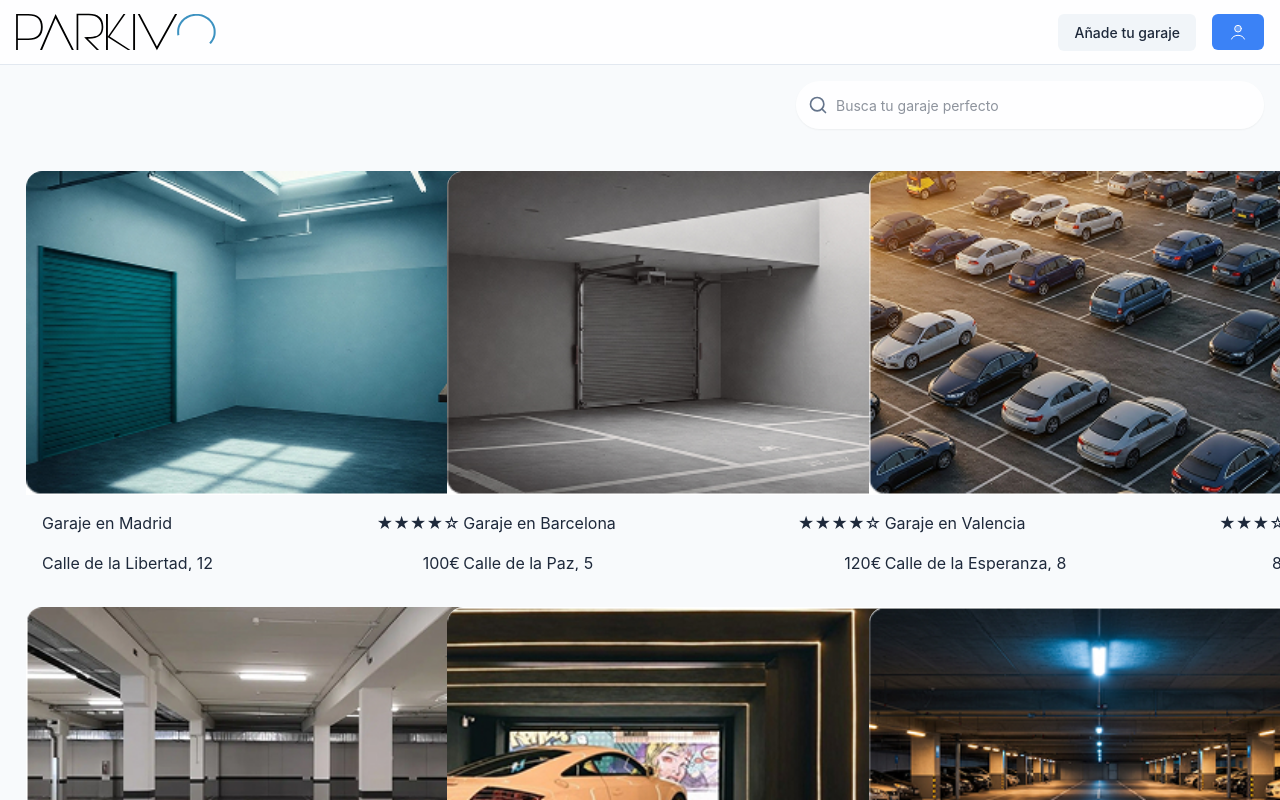
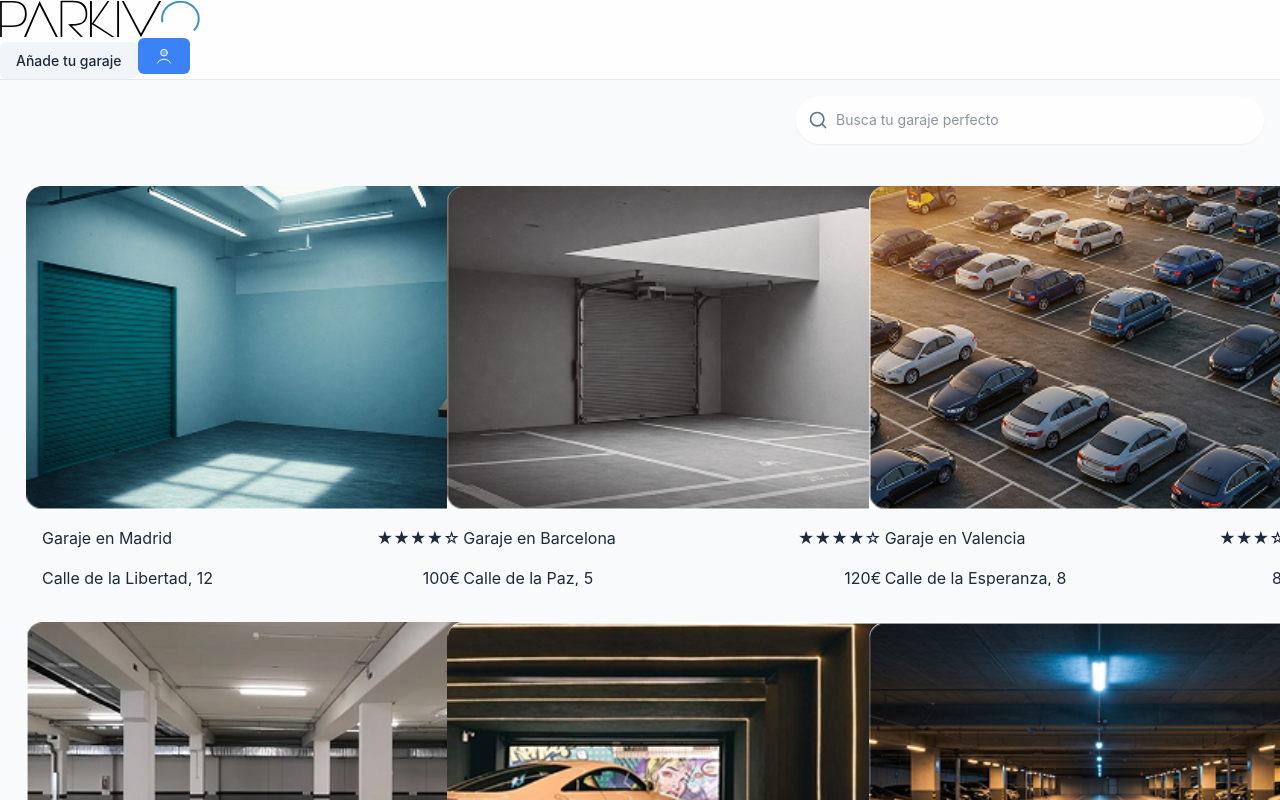
Before and after one commit to Ali313Hz/parkivo-webapp, a Next.js app: page /main-page in a window 1280 px wide. Shown: the top 800 px of the page. Built offline with nearby package versions, Linux system fonts and the light colour scheme.

Commit message:
PropTypes dependency, componentes Button y Header modificados

```diff
--- a/src/app/(header-one)/main-page/page.js
+++ b/src/app/(header-one)/main-page/page.js
@@ -1,20 +1,12 @@
-import Header from "@/components/organisms/Header";
-import {Button} from "@/components/atoms/Button";
-import Image from "next/image";
 import {SearchBar} from "@/components/molecules/SearchBar";
 import Componente_InfoGaraje from "@/components/organisms/Componente_InfoGaraje";
+import HeaderComponent from "@/components/organisms/componente_header/HeaderComponent";
+import {mainPageButtons} from "@/components/molecules/button_component_types/ButtonTypesComponent";
 
 export default function MainPage({ children }) {
     return (
         <div>
-            <Header>
-                <div className={"header-nav"}>
-                    <Button variant={"secondary"}>Añade tu garaje</Button>
-                    <Button variant={"primary"}>
-                        <Image src="/perfil.svg" width={20} height={20}  alt={"Perfil"}/>
-                    </Button>
-                </div>
-            </Header>
+            <HeaderComponent transparent={false} buttonTypes={mainPageButtons} />
             <div className={"between-header-and-content"}>
                 <SearchBar />
             </div>
--- a/src/app/globals.css
+++ b/src/app/globals.css
@@ -19,51 +19,6 @@ body {
   font-family: -apple-system, BlinkMacSystemFont, 'Segoe UI', Roboto, Oxygen, Ubuntu, Cantarell, 'Open Sans', 'Helvetica Neue', sans-serif;
   color: var(--text-color);
   background-color: var(--background-color);
-}
-
-/* Button Styles */
-.btn {
-  display: inline-flex;
-  align-items: center;
-  justify-content: center;
-  border-radius: 0.375rem;
-  padding: 0.5rem 1rem;
-  font-size: 0.875rem;
-  font-weight: 500;
-  transition-property: color, background-color, border-color;
-  transition-timing-function: cubic-bezier(0.4, 0, 0.2, 1);
-  transition-duration: 150ms;
-}
-
-.btn-primary {
-  background-color: var(--primary-color);
-  color: white;
-}
-
-.btn-primary:hover {
-  background-color: var(--primary-color-hover);
-}
-
-.btn-secondary {
-  background-color: #f1f5f9;
-  color: var(--text-color);
-}
-
-.btn-secondary:hover {
-  background-color: #e2e8f0;
-}
-
-.btn-outline {
-  border: 1px solid var(--border-color);
-  background-color: transparent;
-}
-
-.btn-outline:hover {
-  background-color: #f1f5f9;
-}
-
-.btn-full {
-  width: 100%;
 }
 
 /* Input Styles */
@@ -116,32 +71,6 @@ body {
 
 .logo-highlight-light-blue {
   color: var(--primary-color-light);
-}
-
-/* Header Styles */
-.header {
-  width: 100%;
-  background-color: rgba(255, 255, 255, 0.8);
-  backdrop-filter: blur(4px);
-  border-bottom: 1px solid var(--border-color);
-  position: sticky;
-  top: 0;
-  z-index: 50;
-}
-
-.header-container {
-  margin: 0 auto;
-  padding: 0 1rem;
-  height: 4rem;
-  display: flex;
-  align-items: center;
-  justify-content: space-between;
-}
-
-.header-nav {
-  display: flex;
-  align-items: center;
-  gap: 1rem;
 }
 
 .between-header-and-content{
--- a/src/components/atoms/Button.jsx
+++ /dev/null
@@ -1,21 +0,0 @@
-export function Button({ children, variant = 'primary', fullWidth = false, ...props }) {
-  let className = 'btn';
-
-  if (variant === 'primary') {
-    className += ' btn-primary';
-  } else if (variant === 'secondary') {
-    className += ' btn-secondary';
-  } else if (variant === 'outline') {
-    className += ' btn-outline';
-  }
-
-  if (fullWidth) {
-    className += ' btn-full';
-  }
-
-  return (
-    <button className={className} {...props}>
-      {children}
-    </button>
-  );
-}
--- /dev/null
+++ b/src/components/atoms/button_component/Button.module.css
@@ -0,0 +1,30 @@
+.btn {
+    display: inline-flex;
+    align-items: center;
+    justify-content: center;
+    border-radius: 0.375rem;
+    padding: 0.5rem 1rem;
+    font-size: 0.875rem;
+    font-weight: 500;
+    transition-property: color, background-color, border-color;
+    transition-timing-function: cubic-bezier(0.4, 0, 0.2, 1);
+    transition-duration: 150ms;
+}
+
+.primary {
+    background-color: var(--primary-color);
+    color: white;
+}
+
+.primary:hover {
+    background-color: var(--primary-color-hover);
+}
+
+.secondary {
+    background-color: #f1f5f9;
+    color: var(--text-color);
+}
+
+.secondary:hover {
+    background-color: #e2e8f0;
+}
--- /dev/null
+++ b/src/components/atoms/button_component/ButtonComponent.jsx
@@ -0,0 +1,25 @@
+import PropTypes from "prop-types";
+import styles from "./Button.module.css";
+import Link from "next/link";
+
+export default function ButtonComponent({ label, type, to }) {
+  if (to) {
+    return (
+      <Link className={`${styles.btn} ${type === "primary" ? styles.primary : styles.secondary}`} href={to}>
+        {label}
+      </Link>
+    );
+  }
+
+  return (
+    <button className={`${styles.btn} ${type ? styles.primary : styles.secondary}`}>
+      {label}
+    </button>
+  );
+}
+
+ButtonComponent.propTypes = {
+  label: PropTypes.node.isRequired,
+  type: PropTypes.oneOf(["primary", "secondary"]),
+  to: PropTypes.string
+};
--- a/src/components/molecules/AuthButtons.jsx
+++ b/src/components/molecules/AuthButtons.jsx
@@ -1,5 +1,5 @@
 import Link from 'next/link';
-import { Button } from '../atoms/Button';
+import { Button } from '../atoms/ButtonComponent';
 
 export function AuthButtons() {
   return (
--- /dev/null
+++ b/src/components/molecules/button_component_types/ButtonTypesComponent.jsx
@@ -0,0 +1,56 @@
+import PropTypes from "prop-types";
+import Image from "next/image";
+import ButtonComponent from "@/components/atoms/button_component/ButtonComponent";
+
+export const mainPageButtons = [
+  {
+    label: "Añade tu garaje",
+    type: "secondary",
+    to: "/garages/add",
+  },
+  {
+    label: <Image src="/perfil.svg" width={20} height={20} alt={"Perfil"} />,
+    type: "primary",
+    to: "/perfil",
+  },
+];
+
+export const landingPageButtons = [
+    {
+      label: "Register",
+      type: "primary",
+      to: "/register",
+    },
+    {
+      label: "Login",
+      type: "secondary",
+      to: "/login",
+    }
+];
+
+export default function ButtonComponentTypes({ buttonTypes }) {
+  const buttons = buttonTypes || mainPageButtons;
+
+  return (
+    <div>
+      {buttons.map((button, index) => (
+        <ButtonComponent
+          key={index}
+          label={button.label}
+          type={button.type}
+          to={button.to}
+        />
+      ))}
+    </div>
+  );
+}
+
+ButtonComponentTypes.propTypes = {
+  buttonTypes: PropTypes.arrayOf(
+    PropTypes.shape({
+      label: PropTypes.node.isRequired,
+      type: PropTypes.oneOf(["primary", "secondary"]).isRequired,
+      to: PropTypes.string,
+    })
+  ),
+};
--- a/src/components/organisms/Header.jsx
+++ /dev/null
@@ -1,17 +0,0 @@
-import { Logo } from "../atoms/Logo";
-import { AuthButtons } from "../molecules/AuthButtons";
-import {Button} from "@/components/atoms/Button";
-import Image from "next/image";
-
-export default function Header({children}) {
-  return (
-    <header className="header">
-        <div className="header-container">
-            <Logo />
-            <div className="header-buttons">
-                {children}
-            </div>
-        </div>
-    </header>
-  );
-}
--- /dev/null
+++ b/src/components/organisms/componente_header/Header.module.css
@@ -0,0 +1,32 @@
+
+.header {
+    width: 100%;
+    backdrop-filter: blur(4px);
+    position: sticky;
+    top: 0;
+    z-index: 50;
+}
+
+.headerTransparent {
+    background-color: red;
+}
+
+.headerColor {
+    background-color: rgba(255, 255, 255, 0.8);
+    border-bottom: 1px solid var(--border-color);
+}
+
+.header-container {
+    margin: 0 auto;
+    padding: 0 1rem;
+    height: 4rem;
+    display: flex;
+    align-items: center;
+    justify-content: space-between;
+}
+
+.header-nav {
+    display: flex;
+    align-items: center;
+    gap: 1rem;
+}
--- /dev/null
+++ b/src/components/organisms/componente_header/HeaderComponent.jsx
@@ -0,0 +1,28 @@
+import PropTypes from "prop-types";
+import styles from "./Header.module.css";
+import { Logo } from "@/components/atoms/Logo";
+import ButtonComponentTypes from "@/components/molecules/button_component_types/ButtonTypesComponent";
+
+export default function Componente_Header({ transparent, buttonTypes }) {
+  return (
+    <header className={`${styles.header} ${transparent ? styles.headerTransparent : styles.headerColor}`}>
+      <div className="header-container">
+          <Logo />
+          <div className={"header-nav"}>
+            <ButtonComponentTypes buttonTypes={buttonTypes} />
+          </div>
+      </div>
+    </header>
+  );
+}
+
+Componente_Header.propTypes = {
+  transparent: PropTypes.bool,
+  buttonTypes: PropTypes.arrayOf(
+    PropTypes.shape({
+      label: PropTypes.node.isRequired,
+      type: PropTypes.oneOf(["primary", "secondary"]).isRequired,
+      to: PropTypes.string,
+    })
+  ),
+};
```
Also changed, not shown: package.json (+5 -4 lines), 2 other files (tests, documents, lock files or other folders).
